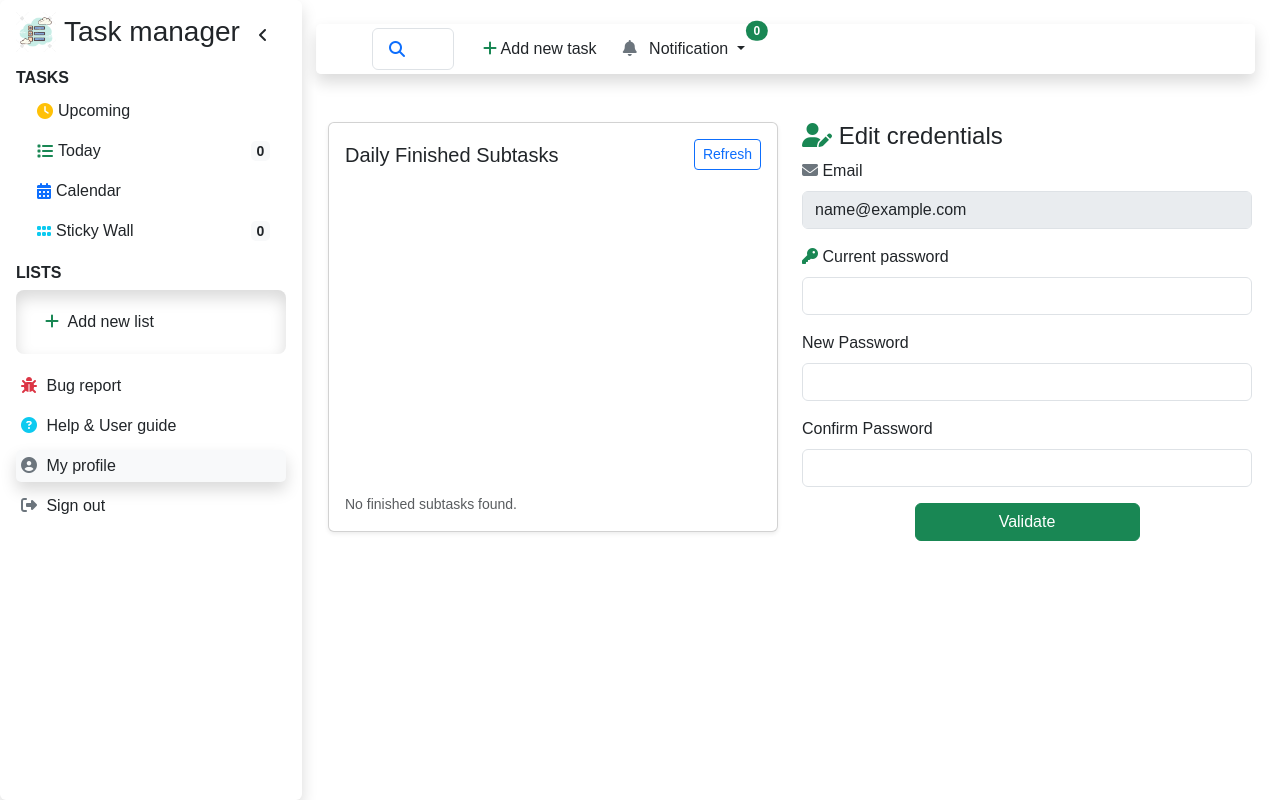
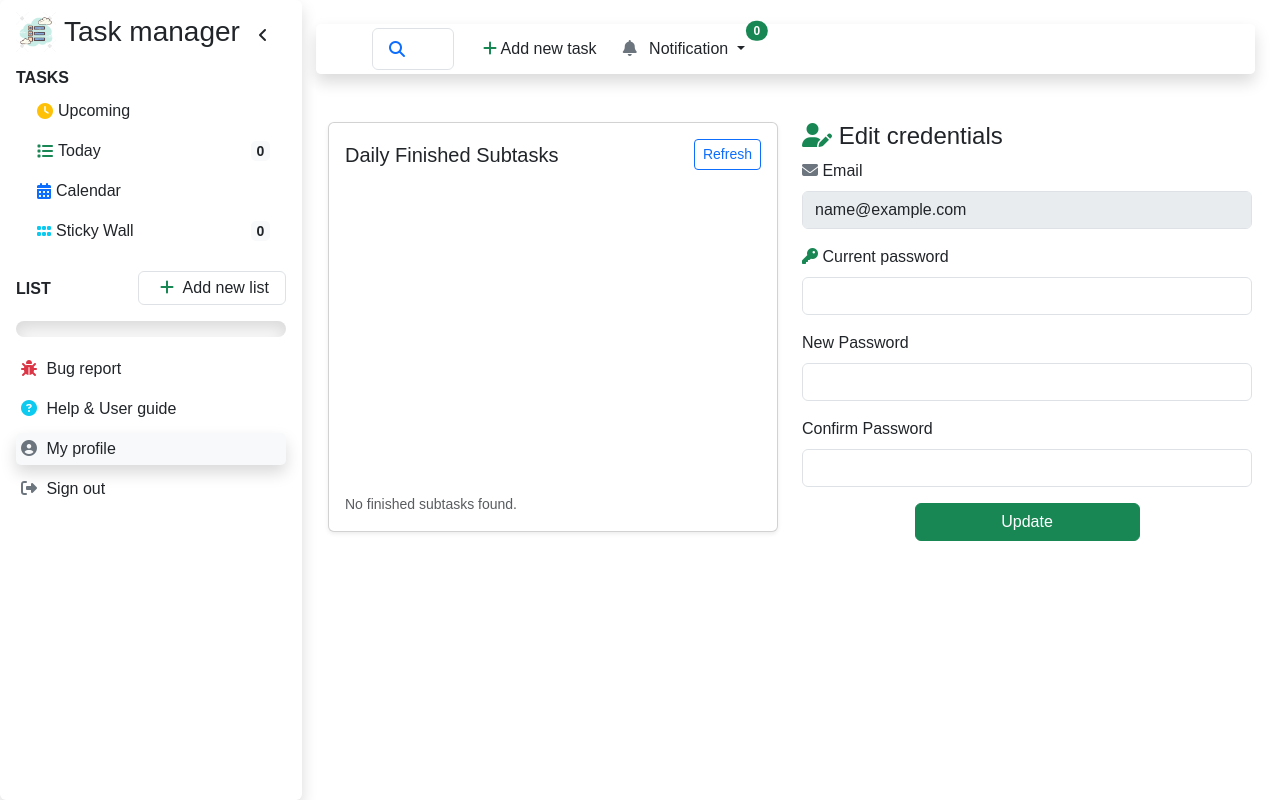
Before and after one commit to Andry-GitCrs/Task_Manager, a Flask app: page /dashboard/profile in a window 1280 px wide. Run offline with Flask 3, Linux system fonts and the light colour scheme; the visitor is signed in with stand-in values (Sample User, id 1); data that the repository does not hold is empty; a map, chart or similar area stays blank; some libraries are stand-ins or nearby versions.

Commit message:
List feature Beta

```diff
--- a/main/main.py
+++ b/main/main.py
@@ -26,4 +26,4 @@ database = pg_connexion.connect(app) # Database Connection
 use_app_route(app, database, login_manager, socketio) # Route
 
 if __name__ == "__main__":
-    socketio.run(app, debug = True, port = 5001)
+    socketio.run(app, debug = True, port = 5001, host='0.0.0.0')
--- a/routes/services/announcement.py
+++ b/routes/services/announcement.py
@@ -34,8 +34,6 @@ def announcement(app, database, socketio):
             if '#tag' in announcement_message:
                 formatted_announcement_message = announcement_message.replace('#tag', user.email.split('@')[0])
 
-            print("formatted_announcement_message : ", formatted_announcement_message)
-
             new_notification = Notification(
                 message = formatted_announcement_message,
                 user_id = user_id
--- a/static/css/style.css
+++ b/static/css/style.css
@@ -785,7 +785,7 @@ nav li a{
 }
 
 .list-container{
-    max-height: 160px;
+    max-height: 120px;
     overflow-y: auto;
     box-shadow: 0 0.5rem 1rem rgba(0, 0, 0, 0.15) inset;
 }
--- a/static/js/users/calendar.script.js
+++ b/static/js/users/calendar.script.js
@@ -5,6 +5,8 @@ document.addEventListener('DOMContentLoaded', async function () {
   const fetchTasksAndInitCalendar = async () => {
     try {
       const tasks = await fetchTasks();
+
+      console.log(tasks)
 
       const events = tasks.map(task => ({
         title: task.title,
--- a/static/js/users/dashboard.script.js
+++ b/static/js/users/dashboard.script.js
@@ -479,6 +479,7 @@ function renderTasks(selectedLists = null) {
 
     const container = document.getElementById('allTaskContainer');
 
+    if (container) {
             container.innerHTML = `
             <div class="row justify-content-start" id="allTaskContainer">
                 <!--Create task-->
@@ -503,6 +504,7 @@ function renderTasks(selectedLists = null) {
         $('.open-modal').on('click', () => {
             $('.overlay, .modal').fadeIn();
         });
+    }
 }
 
 const formatDate = (date) => {
@@ -1062,3 +1064,63 @@ async function deleteNotification(notificationId) {
 
 // Call fetchNotifications on page load
 fetchNotifications();
+
+// Add new list
+async function addNewList(event) {
+    event.preventDefault();
+
+    const listName = document.getElementById('listName').value.trim();
+    const listDescription = document.getElementById('listDescription').value.trim();
+
+    $(".loading").css("display", 'inline')
+    try{
+        const response = await fetch(`/api/user/lists/add`,{
+            method: "POST",
+            headers: {
+                'Content-Type': 'application/json'
+            },
+            body: JSON.stringify({
+                "list_name": listName,
+                "list_description": listDescription,
+            })
+        });
+        const data = await response.json();
+        if(response.ok){
+            list = data.list
+            showNotification("success", data.message)
+            const listContainer = document.getElementById('list-container');
+            const listEl = document.createElement('li');
+            listEl.classList = 'my-2 p-1 px-3 d-flex justify-content-between align-items-center';
+            listEl.innerHTML = `
+                <div class="form-check d-flex align-items-center gap-2">
+                    <input
+                        type="checkbox"
+                        class="form-check-input mt-0 list-checkbox"
+                        id="listCheck${list.list_id}"
+                        ${list.list_name == 'Personal' ? 'checked' : ''}
+                    >
+                    <label class="form-check-label mb-0" for="listCheck${list.list_id}">
+                        <a class="text-dark text-decoration-none">${list.list_name}</a>
+                    </label>
+                </div>
+            `;
+            listContainer.appendChild(listEl);
+            const opt = document.createElement('option');
+            opt.value = list.list_id;
+            opt.textContent = list.list_name;
+            const selectListContainer = document.getElementById('list_id');
+            selectListContainer.append(opt);
+
+            attachCheckboxListeners();
+
+            event.target.reset();
+        }else{
+            showNotification("error", data.error)
+        }
+    } catch (error) {
+        showNotification("error", error)
+    }
+    $(".loading").css("display", 'none')
+
+    return false;
+}
--- a/templates/views/main.html
+++ b/templates/views/main.html
@@ -29,7 +29,6 @@
 {% endblock %}
 {% block pub %}
 <div class="container-fluid">
-    <!-- Features Section -->
     <!-- Features Section -->
 <div class="container my-5">
   <div class="row text-center text-light">
--- a/templates/views/users/base.html
+++ b/templates/views/users/base.html
@@ -58,14 +58,27 @@
             </ul>
         </div>
         <div class="">
-            <h4 class="text-dark fw-bold" >LISTS</h4>
+            <h4 class="text-dark fw-bold d-flex justify-content-between align-items-center" >
+                LIST
+                <button class="btn my-2 p-1 px-3 border d-inline" id="addNewList">
+                    <i class="text-success fas fa-add"></i>
+                    Add new list
+                </button>
+            </h4>
+            <div class="position-relative mt-2" id="addListDropdown">
+                <div class="p-3" id="addListForm" style="display: none;">
+                    <form name="listForm" id="listForm" onsubmit="return addNewList(event)">
+                        <div class="mb-2">
+                            <input type="text" class="form-control" id="listName"  placeholder="Enter list name">
+                        </div>
+                        <div class="mb-2">
+                            <input type="text" class="form-control" id="listDescription"  placeholder="Enter list description (optional)">
+                        </div>
+                        <button type="submit" class="btn btn-success w-100">Create</button>
+                    </form>
+                </div>
+            </div>
             <ul class="p-2 list-container rounded-3" id="list-container">
-                <li class="my-2 p-1 px-3 d-flex justify-content-between align-items-center" onclick="showNotification('error', 'Sorry this feature is not available right now')">
-                    <div>
-                        <i class="text-success fas fa-add"></i>
-                        <a  class="text-dark text-decoration-none" href="#">Add new list</a>
-                    </div>
-                </li>
             </ul>
         </div>
         <div class="my-2">
@@ -116,15 +129,16 @@
                 Add new task
             </button>
             {% block additionnal %}{% endblock%}
-            <div class="dropdown position-relative"  data-bs-auto-close="outside">
+            <div class="dropdown position-relative" data-bs-auto-close="outside">
                 <button class="btn dropdown-toggle position-relative" type="button" data-bs-toggle="dropdown" aria-expanded="false"  data-bs-auto-close="outside">
                     <i class="fas fa-bell text-secondary me-2"></i> Notification
                     <span class="position-absolute top-0 start-100 translate-middle badge rounded-pill bg-success">
-                        0
-                        <span class="visually-hidden">unread messages</span>
+                    0
+                    <span class="visually-hidden">unread messages</span>
                     </span>
                 </button>
                 <ul class="dropdown-menu nofitication-container px-2" data-bs-auto-close="outside">
+                    <li>No notification</li>
                 </ul>
             </div>
 
@@ -215,6 +229,10 @@
            }
 
         })
+        $('#addNewList').on('click', function () {
+            const dropdown = document.getElementById('addListForm');
+            dropdown.style.display = dropdown.style.display === 'block' ? 'none' : 'block';
+        });
     </script>
 </body>
 </html>
--- a/templates/views/users/profile.html
+++ b/templates/views/users/profile.html
@@ -57,7 +57,7 @@
             </div>
 
             <div class="text-center">
-                <button type="submit" class="btn btn-success w-50">Validate</button>
+                <button type="submit" class="btn btn-success w-50">Update</button>
             </div>
         </form>
     </div>
```
Also changed, not shown: routes/list/add_list.py (+10 -2 lines). Lines whose indentation alone changed are shown as unchanged.
